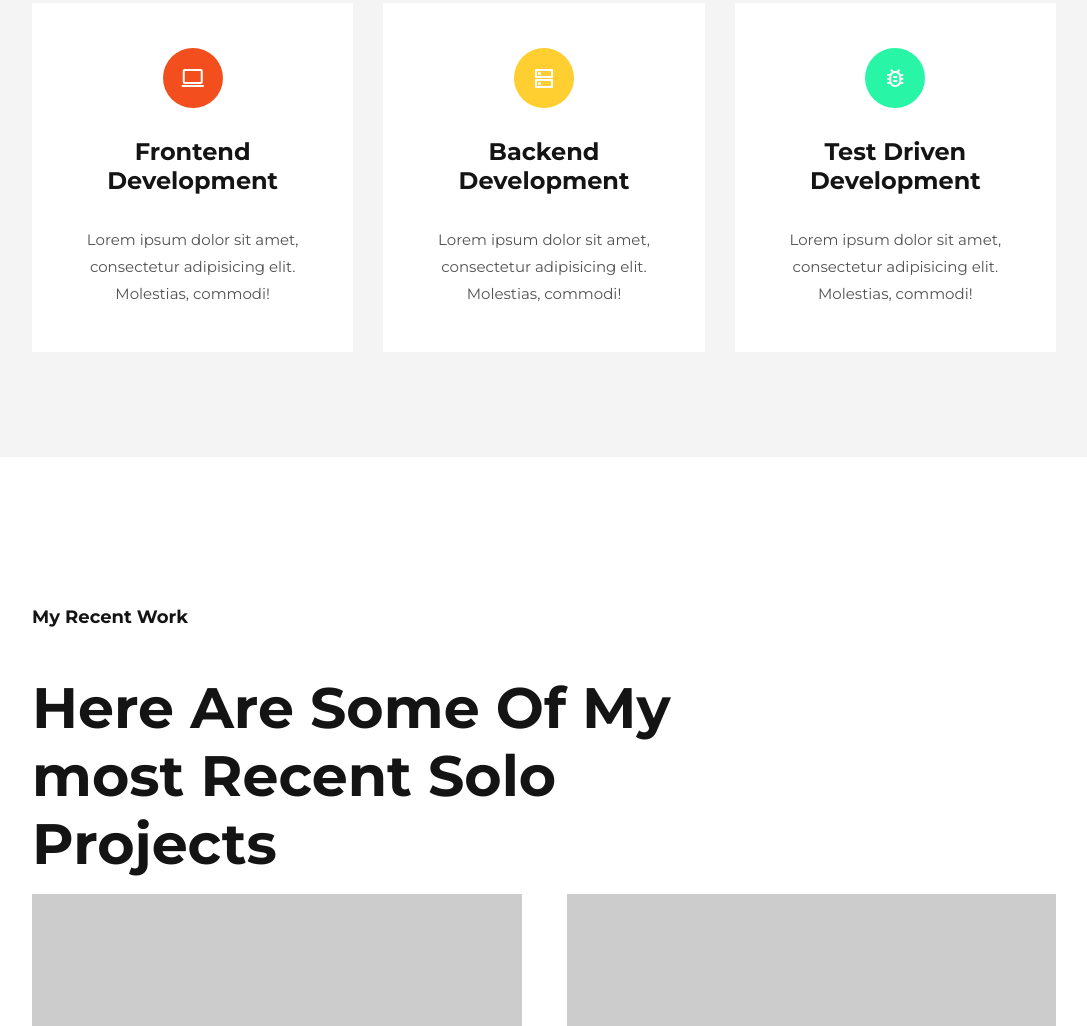
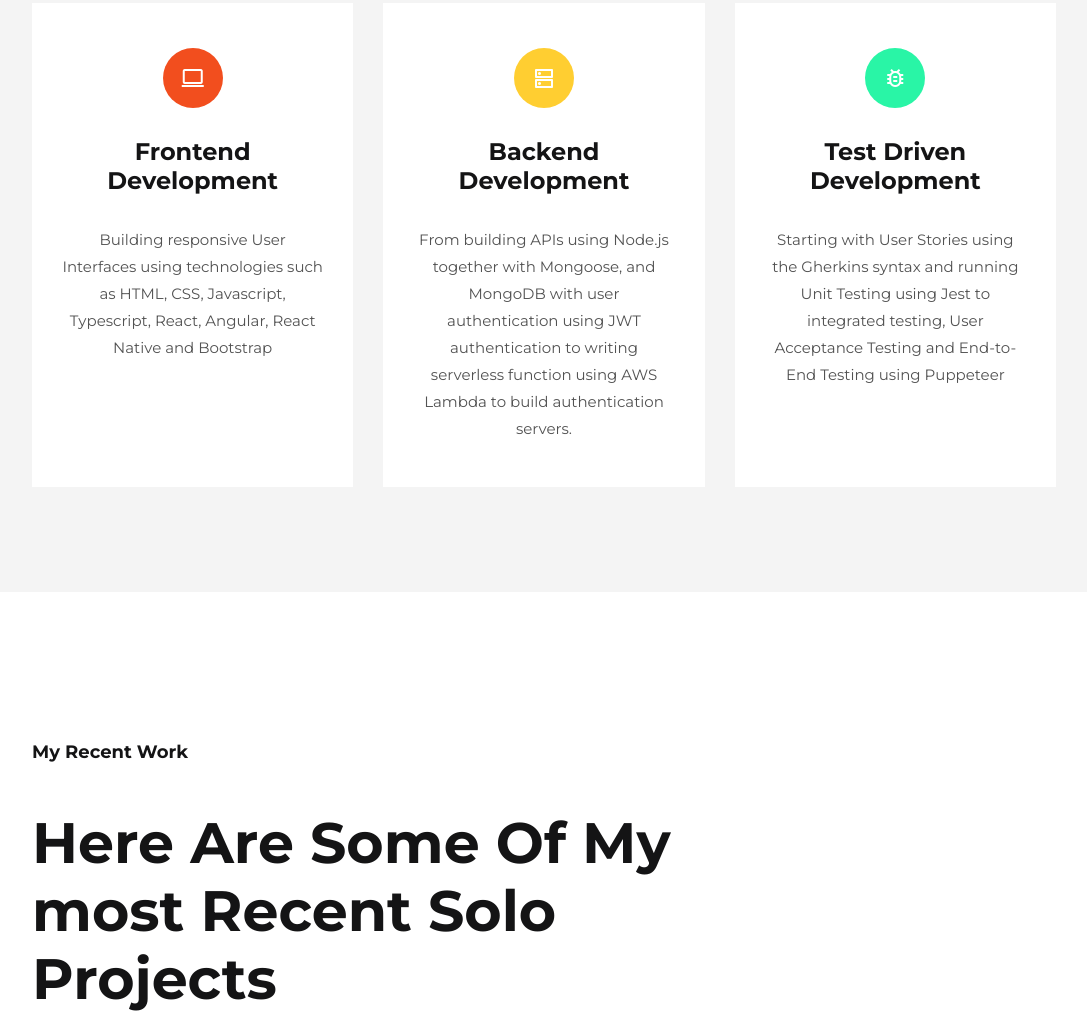
Before and after one commit to ksope/myPortfolio, a website: page index.html in a window 1280 px wide. Shown: the part 2836-3862 px from the top of the page, without its empty margins (96-1183 px from the left). Drawn offline with nearby package versions, Linux system fonts and the light colour scheme; placeholder pictures from the web are drawn by us.

Commit message:
Update index.html
Update the 'Services' section content

```diff
--- a/index.html
+++ b/index.html
@@ -240,24 +240,21 @@ expand_more
                     <span class="material-symbols-outlined"> computer </span>
                     <h3>Frontend Development</h3>
                     <p>
-                        Lorem ipsum dolor sit amet, consectetur adipisicing
-                        elit. Molestias, commodi!
+                        Building responsive User Interfaces using technologies such as HTML, CSS, Javascript, Typescript, React, Angular, React Native and Bootstrap
                     </p>
                 </div>
                 <div class="service">
                     <span class="material-symbols-outlined"> dns </span>
                     <h3>Backend Development</h3>
                     <p>
-                        Lorem ipsum dolor sit amet, consectetur adipisicing
-                        elit. Molestias, commodi!
+                        From building APIs using Node.js together with Mongoose, and MongoDB with user authentication using JWT authentication to writing serverless function using AWS Lambda to build authentication servers.
                     </p>
                 </div>
                 <div class="service">
                     <span class="material-symbols-outlined"> bug_report </span>
                     <h3>Test Driven Development</h3>
                     <p>
-                        Lorem ipsum dolor sit amet, consectetur adipisicing
-                        elit. Molestias, commodi!
+                        Starting with User Stories using the Gherkins syntax and running Unit Testing using Jest to integrated testing, User Acceptance Testing and End-to-End Testing using Puppeteer
                     </p>
                 </div>
             </div>
```
